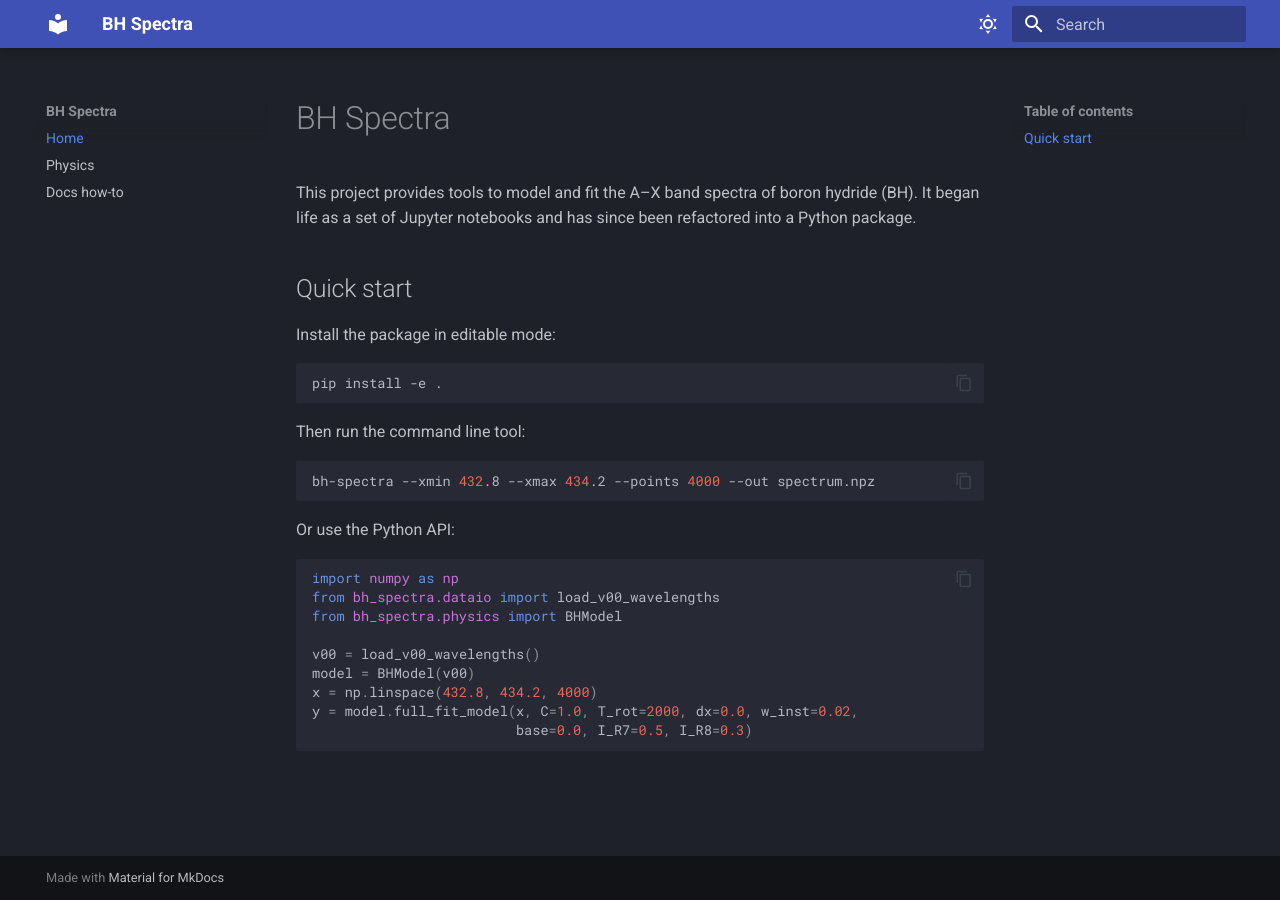
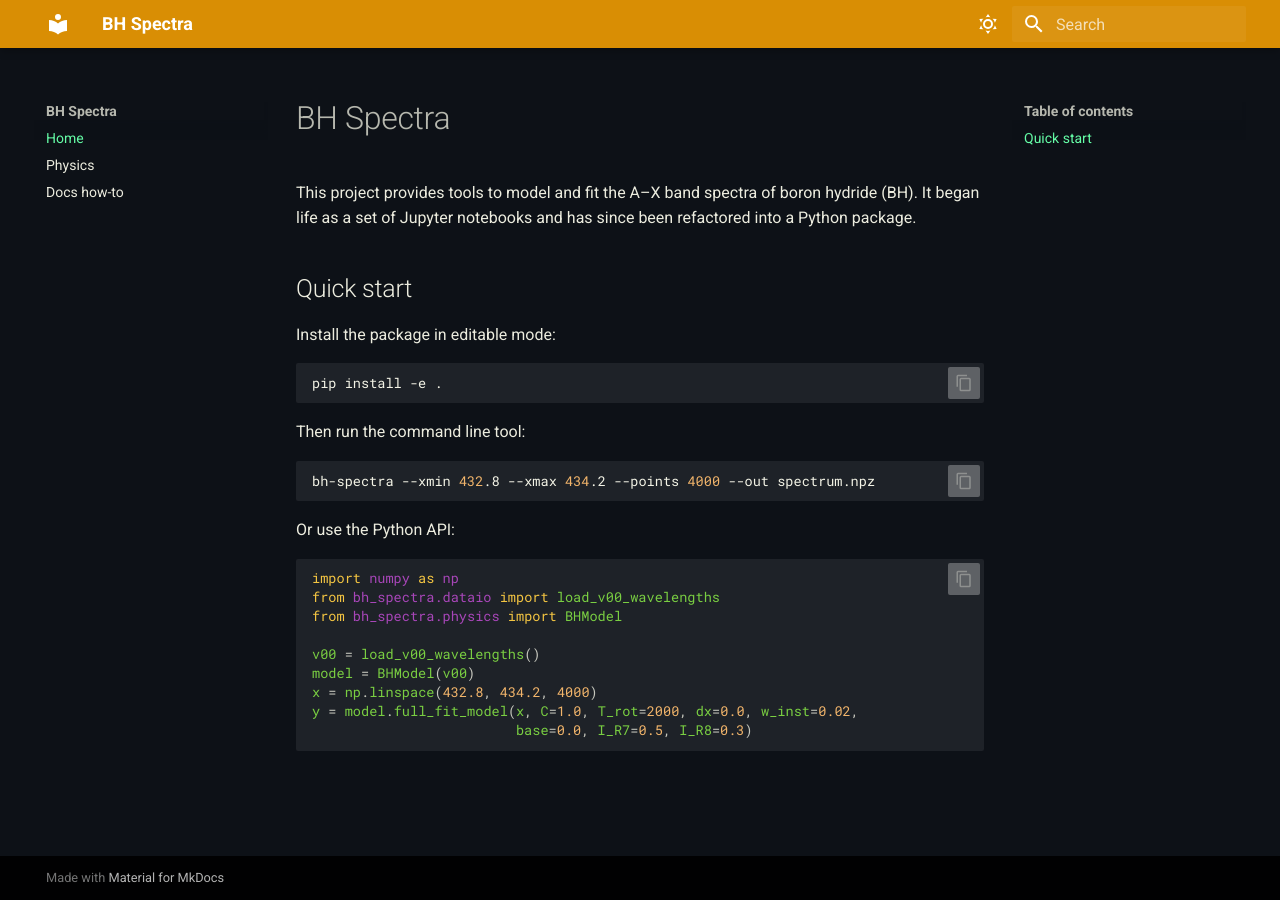
Before and after one commit to queezz/bh-molecule, an MkDocs documentation site: the page built from docs/index.md, in a window 1280 px wide. Built offline with MkDocs 1.6.1 and Material for MkDocs 9.7.7, drawn with Linux system fonts in a browser that asks for light colours.

Commit message:
docs: custom dark theme

```diff
--- /dev/null
+++ b/docs/styles/brand.css
@@ -0,0 +1,73 @@
+/* Custom dark scheme: bh-dark */
+[data-md-color-scheme="bh-dark"] {
+  color-scheme: dark;
+
+  /* ===== Brand primary (top bar, links) ===== */
+  --md-primary-fg-color: #d98e04; /* warmer orange-yellow */
+  --md-primary-fg-color--light: #ffb84d;
+  --md-primary-fg-color--dark: #b37400;
+  --md-typeset-a-color: #66ffa8; /* warm yellow for links */
+
+  /* ===== Page + surface backgrounds ===== */
+  --md-default-bg-color: #0d1117;
+  --md-code-bg-color:    #1e2228;
+
+  /* ===== Text colors ===== */
+  --md-default-fg-color:            rgba(255,255,240,.92);
+  --md-default-fg-color--light:     rgba(255,255,240,.70);
+  --md-default-fg-color--lighter:   rgba(255,255,240,.50);
+  --md-default-fg-color--lightest:  rgba(255,255,240,.30);
+  --md-typeset-color:               var(--md-default-fg-color);
+
+  /* ===== Code colors ===== */
+  --md-code-fg-color: rgba(255,255,240,.95);
+  --md-typeset-code-color: var(--md-code-fg-color);
+  --md-typeset-code-bg: rgba(255,255,255,.08);
+  --md-code-hl-operator-color: #f0f0d0;
+  --md-code-hl-keyword-color:  #f4c542; /* golden yellow */
+  --md-code-hl-string-color:   #f9e076; /* soft warm yellow */
+  --md-code-hl-number-color:   #f2b56b; /* warm orange */
+  --md-code-hl-name-color:     #7acf42; /* soft green */
+  --md-code-hl-attr-color:     #9df0b2; /* light green */
+  --md-code-hl-builtin-color:  #a1ebea; /* warm yellow for builtins/commands like 'source' */
+  --md-code-hl-comment-color:  rgba(226, 196, 161, 0.718);
+  --md-code-hl-punctuation-color: rgba(255,255,240,.75); /* brighter punctuation like . and , */
+  --md-code-selection-bg-color: rgba(0, 0, 0, 0.359);
+
+  /* Subtle shadows */
+  --md-shadow-z1: 0 2px 4px rgba(0,0,0,.5);
+
+  /* Highlight color for active nav and TOC */
+  --md-accent-fg-color: #ffcc66; /* warm yellow for highlight */
+}
+
+[data-md-color-scheme="bh-dark"] .md-header,
+[data-md-color-scheme="bh-dark"] .md-tabs {
+  background-color: var(--md-primary-fg-color);
+}
+
+[data-md-color-scheme="bh-dark"] .md-typeset code {
+  background-color: var(--md-typeset-code-bg);
+  color: var(--md-typeset-code-color);
+}
+
+[data-md-color-scheme="bh-dark"] .md-typeset pre > code,
+[data-md-color-scheme="bh-dark"] pre code {
+  background-color: var(--md-code-bg-color);
+  color: var(--md-code-fg-color);
+}
+
+/* Target punctuation and special tokens in code blocks */
+[data-md-color-scheme="bh-dark"] .md-typeset pre .p, /* Pygments punctuation */
+[data-md-color-scheme="bh-dark"] .md-typeset pre .o { /* operators */
+  color: var(--md-code-hl-punctuation-color);
+}
+
+/* Target builtins/commands like 'source' */
+[data-md-color-scheme="bh-dark"] .md-typeset pre .nb {
+  color: var(--md-code-hl-builtin-color);
+}
+
+[data-md-color-scheme="bh-dark"] .md-search__form {
+  background-color: rgba(255,255,255,.06);
+}
--- a/mkdocs.yml
+++ b/mkdocs.yml
@@ -7,15 +7,15 @@
     - navigation.tracking
     - content.code.copy
   palette:
-    - scheme: slate
-      primary: indigo
-      accent: indigo
+    - scheme: bh-dark
+      primary: custom
+      accent: yellow
       toggle:
         icon: material/weather-sunny
         name: Switch to light mode
     - scheme: default
-      primary: indigo
-      accent: indigo
+      primary: amber
+      accent: red
       toggle:
         icon: material/weather-night
         name: Switch to dark mode
@@ -38,6 +38,8 @@
 extra_javascript:
   - javascripts/mathjax.js
   - https://cdn.jsdelivr.net/npm/mathjax@3/es5/tex-mml-chtml.js
+extra_css:
+  - styles/brand.css
 nav:
   - Home: index.md
   - Physics: physics.md
```
